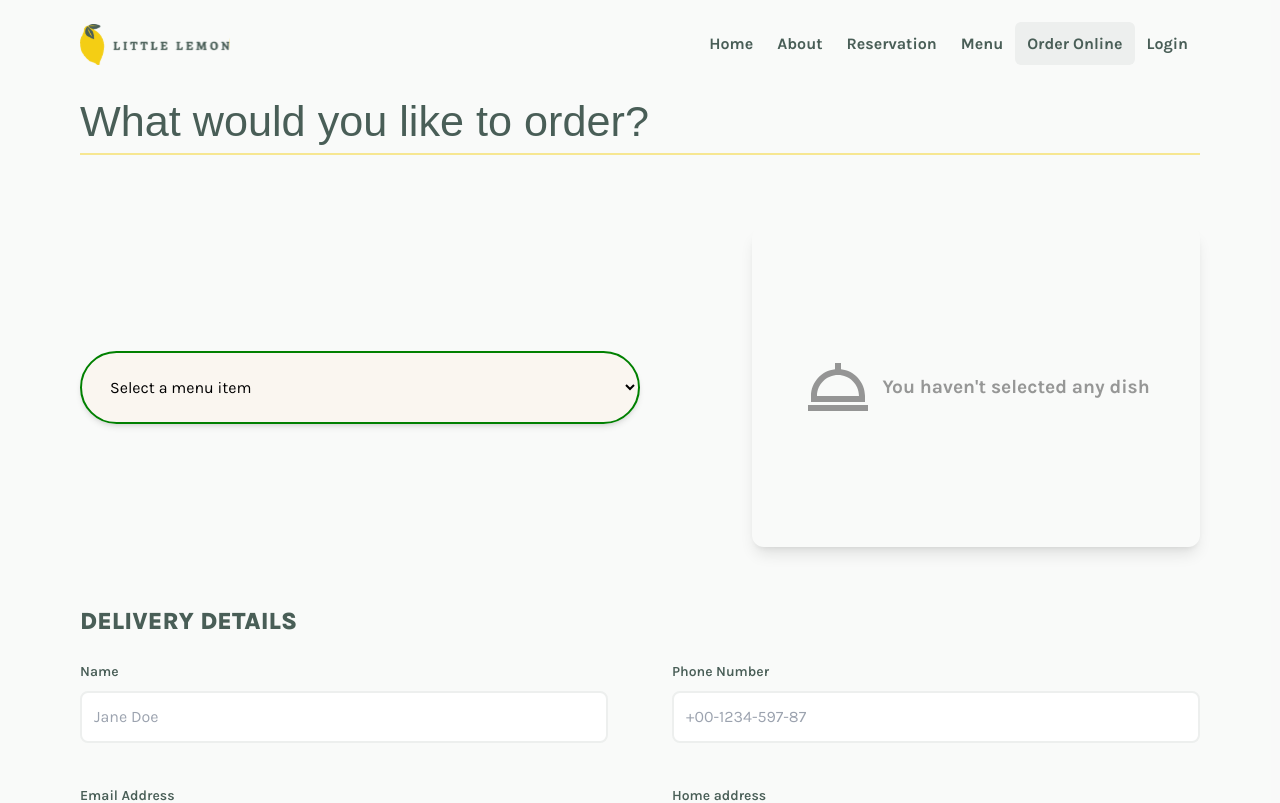
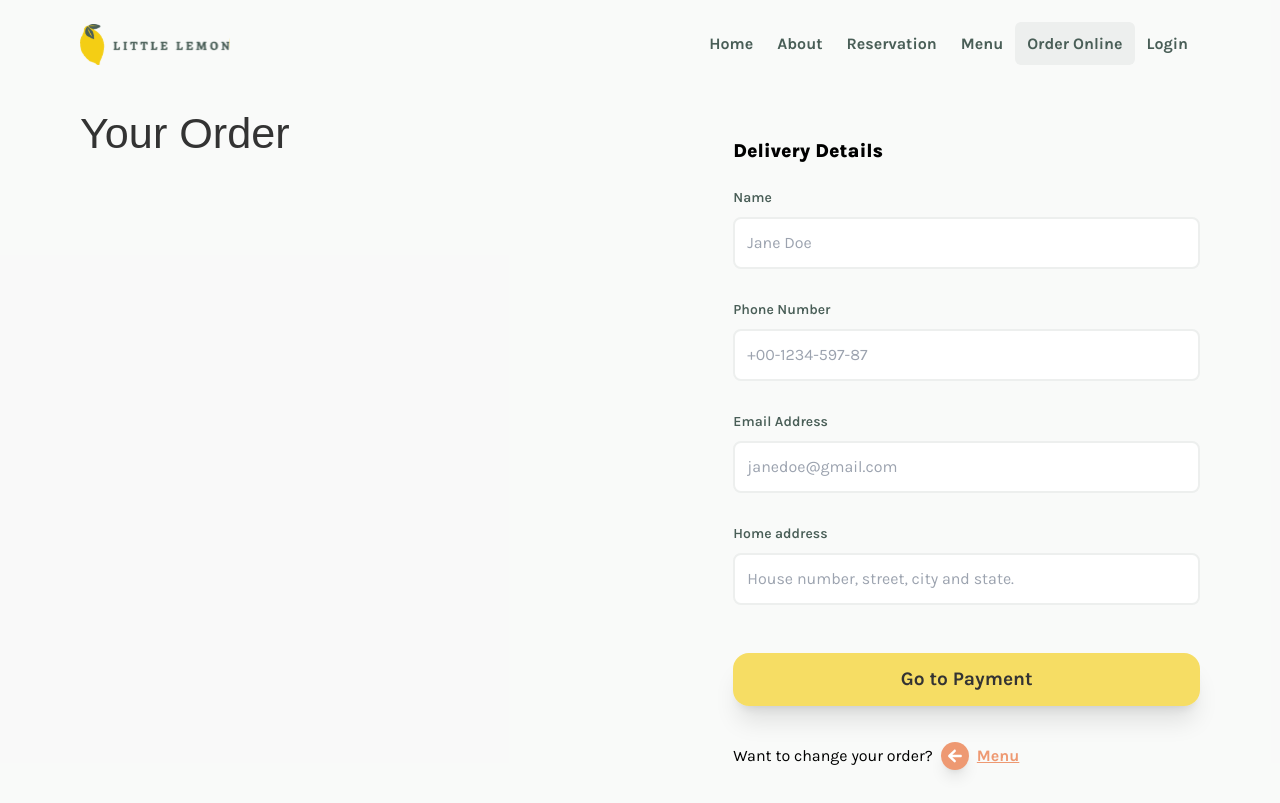
Before and after one commit to GoldieCodes/little-lemon-restaurant, a Next.js app: page /order-online in a window 1280 px wide. Shown: the top 803 px of the page. Built offline with nearby package versions, Linux system fonts and the light colour scheme; a web font is replaced by a local one.

Commit message:
designed the dynamic routes for ordering a delivery

```diff
--- a/app/globals.css
+++ b/app/globals.css
@@ -48,3 +48,6 @@ footer > main p {
 .loginNav {
   @apply text-ash hover:text-brownish;
 }
+.formError {
+  @apply text-[red] font-semibold text-xs;
+}
--- /dev/null
+++ b/app/order-online/[...slug]/page.jsx
@@ -0,0 +1,148 @@
+"use client"
+import { menus } from "@/components/MenuItems"
+import Link from "next/link"
+import Image from "next/image"
+import { useState } from "react"
+import { IoMdArrowRoundBack } from "react-icons/io"
+import { Formik, Form } from "formik"
+import { InputField } from "@/components/FormFramework"
+import * as Yup from "yup"
+
+export default function ({ params }) {
+  const [orderNum, setOrderNum] = useState(1)
+
+  return (
+    <div className="wrapper space-y-2 grid grid-cols-12">
+      <article className="col-span-6">
+        <h3 className="my-3">Your Order</h3>
+
+        {menus.map((menu) =>
+          params.slug[0] == menu.id ? (
+            <>
+              <div className="relative h-[50vh]">
+                <Image
+                  src={menu.img.src}
+                  alt={menu.img.alt}
+                  layout="fill"
+                  objectFit="cover"
+                  className="rounded-lg"
+                />
+              </div>
+              <div className="py-5 space-y-4">
+                <span className="flex justify-between">
+                  <h4>{menu.title}</h4>
+                  <p role="price-tag" className="price-tag">
+                    ${menu.price}
+                  </p>
+                </span>
+                <span className="flex justify-between">
+                  <p>
+                    Quantity:{" "}
+                    <span
+                      onClick={() =>
+                        orderNum === 0 ? null : setOrderNum((prev) => prev - 1)
+                      }
+                      className="cursor-pointer bg-ash py-[1px] px-2 rounded-lg"
+                    >
+                      -
+                    </span>{" "}
+                    {orderNum}{" "}
+                    <span
+                      onClick={() => setOrderNum((prev) => prev + 1)}
+                      className="cursor-pointer bg-ash py-[1px] px-2 rounded-lg"
+                    >
+                      +
+                    </span>{" "}
+                  </p>
+                  <p role="price-tag" className="font-bold">
+                    Price: ${(menu.price * orderNum).toFixed(2)}
+                  </p>
+                </span>
+              </div>
+
+              <h4 className="text-dark mb-3 mt-6">DISH DETAILS</h4>
+              <p>{menu.description}</p>
+            </>
+          ) : null
+        )}
+      </article>
+
+      <main className="grid col-start-8 col-end-13 self-baseline">
+        <h4 className="mb-5 mt-10">Delivery Details</h4>
+
+        <Formik
+          initialValues={{
+            name: "",
+            phone_number: "",
+            email: "",
+            address: "",
+          }}
+          onSubmit={() => {}}
+          validationSchema={Yup.object({
+            products: Yup.string()
+              .required("You need to select a dish to proceed")
+              .notOneOf(["select"], "You haven't selected a dish"),
+            name: Yup.string().required("Enter your name"),
+            phone_number: Yup.string()
+              .required("Please enter a phone number")
+              .matches(
+                /^(\+?\d{1,4}[-.\s]?)?(\(?\d{3}\)?[-.\s]?)?[\d\s.-]{3,4}[\d\s.-]{4}$/,
+                "Phone number is not valid"
+              ),
+            email: Yup.string()
+              .email("Please enter a valid email address")
+              .required("This field is required"),
+            address: Yup.string().required("Please enter a delivery address"),
+          })}
+        >
+          <Form className="grid gap-5">
+            <InputField
+              name="name"
+              type="text"
+              label="Name"
+              placeholder="Jane Doe"
+            />
+            <InputField
+              name="phone_number"
+              type="tel"
+              label="Phone Number"
+              placeholder="+00-1234-597-87"
+            />
+            <InputField
+              name="email"
+              type="email"
+              label="Email Address"
+              placeholder="janedoe@gmail.com"
+            />
+            <InputField
+              name="address"
+              type="text"
+              label="Home address"
+              placeholder="House number, street, city and state."
+            />
+            <button
+              className="block w-full mt-5 text-base bg-yellow/65 hover:bg-yellow active:translate-y-1"
+              type="submit"
+            >
+              <Link href="/payment">Go to Payment</Link>
+            </button>
+          </Form>
+        </Formik>
+        <div className="mt-4">
+          <p className="flex items-center gap-2 text-sm mt-5">
+            Want to change your order?{" "}
+            <span className="bg-brownish text-lg p-1 font-extrabold text-[white] rounded-full shadow-lg">
+              <IoMdArrowRoundBack />
+            </span>
+            <Link
+              href="/menu"
+              className="text-brownish font-bold underline hover:no-underline"
+            >
+              Menu
+            </Link>
+          </p>
+        </div>
+      </main>
+    </div>
+  )
+}
--- a/app/order-online/page.jsx
+++ b/app/order-online/page.jsx
@@ -6,9 +6,11 @@ import { useState } from "react"
 import { menus } from "@/components/MenuItems"
 import { BiDish } from "react-icons/bi"
 import Image from "next/image"
+import Link from "next/link"
 
 export default function OrderOnline() {
   const [selectedDish, setDish] = useState("select")
+  const [orderNum, setOrderNum] = useState(1)
 
   return (
     <div className="wrapper space-y-4 grid content-center">
@@ -25,11 +27,16 @@ export default function OrderOnline() {
         }}
         onSubmit={() => {}}
         validationSchema={Yup.object({
-          products: Yup.string(),
-          name: Yup.string().required("You haven't written your name"),
-          phone_number: Yup.number()
+          products: Yup.string()
+            .required("You need to select a dish to proceed")
+            .notOneOf(["select"], "You haven't selected a dish"),
+          name: Yup.string().required("Enter your name"),
+          phone_number: Yup.string()
             .required("Please enter a phone number")
-            .min(10, "Enter a valid phone number"),
+            .matches(
+              /^(\+?\d{1,4}[-.\s]?)?(\(?\d{3}\)?[-.\s]?)?[\d\s.-]{3,4}[\d\s.-]{4}$/,
+              "Phone number is not valid"
+            ),
           email: Yup.string()
             .email("Please enter a valid email address")
             .required("This field is required"),
@@ -38,6 +45,7 @@ export default function OrderOnline() {
       >
         <Form>
           <article className="flex justify-between items-center my-14">
+            <div className="w-1/2">
               <Field
                 id="products"
                 name="products"
@@ -45,7 +53,7 @@ export default function OrderOnline() {
                 onClick={(event) => {
                   setDish(event.target.value)
                 }}
-              className="w-1/2 rounded-full p-6 my-4 shadow-md border-2
+                className="w-full rounded-full p-6 my-4 shadow-md border-2
                  border-[green] bg-pinkish/15"
               >
                 <option value="select">Select a menu item</option>
@@ -55,6 +63,10 @@ export default function OrderOnline() {
                   </option>
                 ))}
               </Field>
+              <p role="error message" className="formError">
+                <ErrorMessage name="products" />
+              </p>
+            </div>
 
             {selectedDish !== "select" ? (
               <div className="min-h-[40vh] w-2/5 shadow-lg rounded-xl">
@@ -71,7 +83,35 @@ export default function OrderOnline() {
                   <span className="flex justify-between">
                     <h4>{menus[Number(selectedDish)].title}</h4>
                     <p role="price-tag" className="price-tag">
-                      {menus[Number(selectedDish)].price}
+                      ${menus[Number(selectedDish)].price}
+                    </p>
+                  </span>
+                  <span className="flex justify-between">
+                    <p>
+                      Quantity:{" "}
+                      <span
+                        onClick={() =>
+                          orderNum === 0
+                            ? null
+                            : setOrderNum((prev) => prev - 1)
+                        }
+                        className="cursor-pointer bg-ash py-[1px] px-2 rounded-lg"
+                      >
+                        -
+                      </span>{" "}
+                      {orderNum}{" "}
+                      <span
+                        onClick={() => setOrderNum((prev) => prev + 1)}
+                        className="cursor-pointer bg-ash py-[1px] px-2 rounded-lg"
+                      >
+                        +
+                      </span>{" "}
+                    </p>
+                    <p role="price-tag" className="font-bold">
+                      Total: $
+                      {(menus[Number(selectedDish)].price * orderNum).toFixed(
+                        2
+                      )}
                     </p>
                   </span>
                 </div>
@@ -82,7 +122,7 @@ export default function OrderOnline() {
                   <span className="text-3xl">
                     <BiDish />
                   </span>
-                  You haven't selected any dish
+                  No dish selected
                 </p>
               </div>
             )}
@@ -98,7 +138,7 @@ export default function OrderOnline() {
             />
             <InputField
               name="phone_number"
-              type="number"
+              type="tel"
               label="Phone Number"
               placeholder="+00-1234-597-87"
             />
@@ -118,9 +158,8 @@ export default function OrderOnline() {
           <button
             className="w-[20%] block mx-auto mt-11 text-base bg-yellow/65 hover:bg-yellow active:translate-y-1"
             type="submit"
-            href="/payment"
           >
-            Go to Payment
+            <Link href="/payment">Go to Payment</Link>
           </button>
         </Form>
       </Formik>
--- a/app/page.jsx
+++ b/app/page.jsx
@@ -6,7 +6,7 @@ import Reviews from "@/components/Reviews"
 export default function Home() {
   return (
     <>
-      <main className="h-[70vh] bg-[#1D222D]">
+      <main className="h-[70vh] bg-green">
         <div className="wrapper flex gap-10 justify-between">
           <div className="w-[40%] place-self-center">
             <h1 className="text-yellow leading-7">Little Lemon</h1>
--- a/components/FormFramework.jsx
+++ b/components/FormFramework.jsx
@@ -28,7 +28,7 @@ export const InputField = ({ label, ...props }) => {
         {...props}
       />
       {meta.touched && meta.error ? (
-        <div className="text-[red] font-semibold text-xs">{meta.error}</div>
+        <div className="formError">{meta.error}</div>
       ) : null}
     </div>
   )
--- a/components/Reviews.jsx
+++ b/components/Reviews.jsx
@@ -76,7 +76,10 @@ const customers = [
 
 export default function Reviews() {
   const testimonials = customers.map((review) => (
-    <article key={review.pic} className="bg-[#ebe4db57] p-4 space-y-4">
+    <article
+      key={review.pic}
+      className="bg-[#ebe4db57] p-4 space-y-4 rounded-lg"
+    >
       <div>{review.rating}</div>
       <div className="flex justify-around items-center">
         <Image
```
Also changed, not shown: app/order-online/[slug]/page.jsx (deleted, +0 -18 lines), components/MenuItems.jsx (+7 -12 lines). Lines whose indentation alone changed are shown as unchanged.
